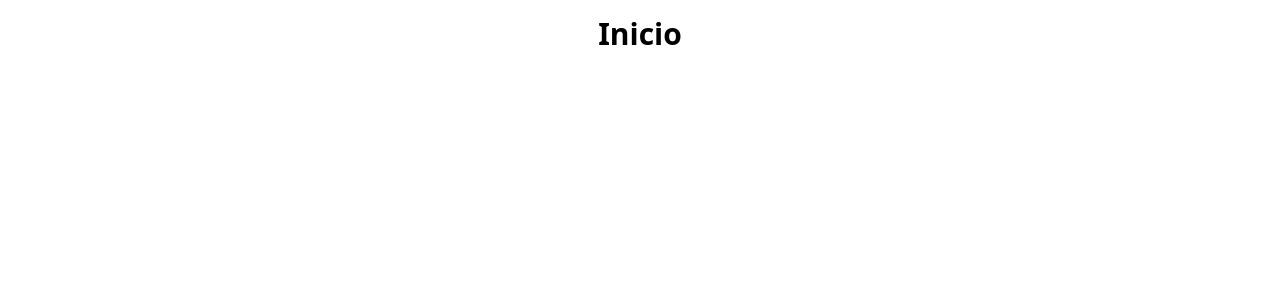
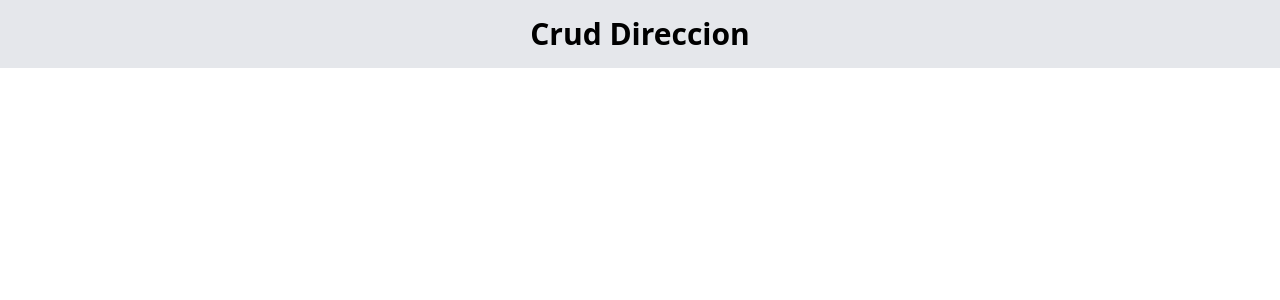
Before and after one commit to RicardojCh10/SGE_Equipo, a React (Create React App) app in the folder sge/: page /crudDireccion in a window 1280 px wide. Shown: the top 300 px of the page. Built offline with nearby package versions, Linux system fonts and the light colour scheme.

Commit message:
Se Suben Rutas

```diff
--- a/sge/package.json
+++ b/sge/package.json
@@ -8,6 +8,7 @@
     "@testing-library/user-event": "^13.5.0",
     "react": "^18.2.0",
     "react-dom": "^18.2.0",
+    "react-router-dom": "^6.22.1",
     "react-scripts": "5.0.1",
     "web-vitals": "^2.1.4"
   },
--- a/sge/src/App.js
+++ b/sge/src/App.js
@@ -1,15 +1,12 @@
-import logo from './logo.svg';
-import './App.css';
+// App.js
+import React from 'react';
+import Routes from './routes/routes';
 
 function App() {
   return (
-    <>
-      <div className="container mx-auto">
-        <div className="py-4">
-          <h1 className="text-3xl font-bold text-center">Inicio</h1>
-        </div>
-      </div>
-    </>
+    <div className="App">
+      <Routes />
+    </div>
   );
 }
 
--- a/sge/src/pages/AdminstradorPermisos.js
+++ b/sge/src/pages/AdminstradorPermisos.js
@@ -0,0 +1,11 @@
+import React from 'react';
+
+function Permisos() {
+  return (
+    <div className="bg-gray-200 p-4">
+      <h1 className="text-3xl font-bold text-center">AdministradorPermisos</h1>
+    </div>
+  );
+}
+
+export default Permisos;
--- a/sge/src/pages/CrudDireccion.js
+++ b/sge/src/pages/CrudDireccion.js
@@ -0,0 +1,11 @@
+import React from 'react';
+
+function CrudDireccion() {
+  return (
+    <div className="bg-gray-200 p-4">
+      <h1 className="text-3xl font-bold text-center">Crud Direccion</h1>
+    </div>
+  );
+}
+
+export default CrudDireccion;
--- /dev/null
+++ b/sge/src/pages/CrudDocente.js
@@ -0,0 +1,11 @@
+import React from 'react';
+
+function CrudDocente() {
+  return (
+    <div className="bg-gray-200 p-4">
+      <h1 className="text-3xl font-bold text-center">Crud Docente</h1>
+    </div>
+  );
+}
+
+export default CrudDocente;
--- a/sge/src/pages/CrudPresidente.js
+++ b/sge/src/pages/CrudPresidente.js
@@ -0,0 +1,11 @@
+import React from 'react';
+
+function CrudPresidente() {
+  return (
+    <div className="bg-gray-200 p-4">
+      <h1 className="text-3xl font-bold text-center">Crud Presidente</h1>
+    </div>
+  );
+}
+
+export default CrudPresidente;
--- a/sge/src/pages/DashAlumno.js
+++ b/sge/src/pages/DashAlumno.js
@@ -0,0 +1,11 @@
+import React from 'react';
+
+function DashAlumno() {
+  return (
+    <div className="bg-gray-200 p-4">
+      <h1 className="text-3xl font-bold text-center">Dash Alumno</h1>
+    </div>
+  );
+}
+
+export default DashAlumno;
--- a/sge/src/pages/EditarPerfil.js
+++ b/sge/src/pages/EditarPerfil.js
@@ -0,0 +1,11 @@
+import React from 'react';
+
+function EditarPerfil() {
+  return (
+    <div className="bg-gray-200 p-4">
+      <h1 className="text-3xl font-bold text-center">Editar Perfil</h1>
+    </div>
+  );
+}
+
+export default EditarPerfil;
--- a/sge/src/pages/Login.js
+++ b/sge/src/pages/Login.js
@@ -0,0 +1,11 @@
+import React from 'react';
+
+function Login() {
+  return (
+    <div className="bg-gray-200 p-4">
+      <h1 className="text-3xl font-bold text-center">Login</h1>
+    </div>
+  );
+}
+
+export default Login;
--- /dev/null
+++ b/sge/src/routes/routes.js
@@ -0,0 +1,29 @@
+// routes.js
+import React from 'react';
+import { BrowserRouter as Router, Routes, Route } from 'react-router-dom';
+import Login from '../pages/Login';
+import CrudDocente from '../pages/CrudDocente';
+import CrudPresidente from '../pages/CrudPresidente';
+import CrudDireccion from '../pages/CrudDireccion';
+import Permisos from '../pages/AdminstradorPermisos';
+import DashAlumno from '../pages/DashAlumno';
+import EditarPerfil from '../pages/EditarPerfil';
+
+const RoutesComponent = () => {
+    return (
+        <Router>
+            <Routes>
+                <Route exact path="/" element={<Login />} />
+                <Route path="/crudDocente" element={<CrudDocente />} />
+                <Route path="/crudPresidente" element={<CrudPresidente />} />
+                <Route path="/crudDireccion" element={<CrudDireccion />} />
+                <Route path="/permisos" element={<Permisos />} />
+                <Route path="/dashalumno" element= {<DashAlumno/>}/>
+                <Route path="/editarperfil" element={<EditarPerfil />} />
+
+            </Routes>
+        </Router>
+    );
+};
+
+export default RoutesComponent;
```
Also changed, not shown: sge/src/pages/CrudAdministrador.js (deleted), 1 other file (tests, documents, lock files or other folders).
